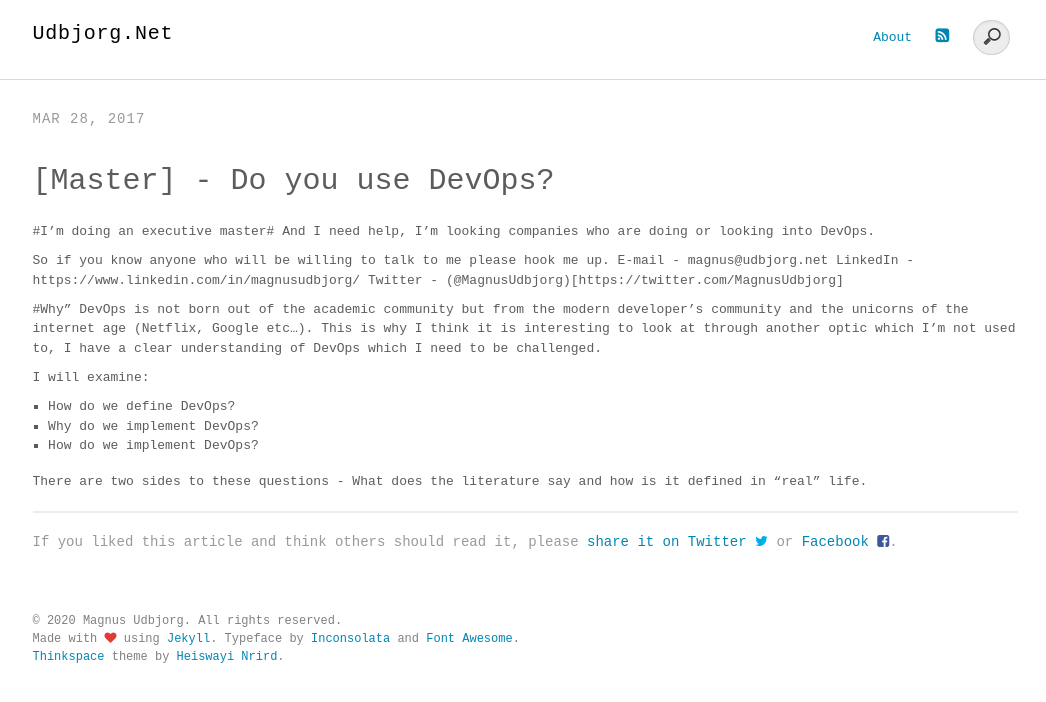
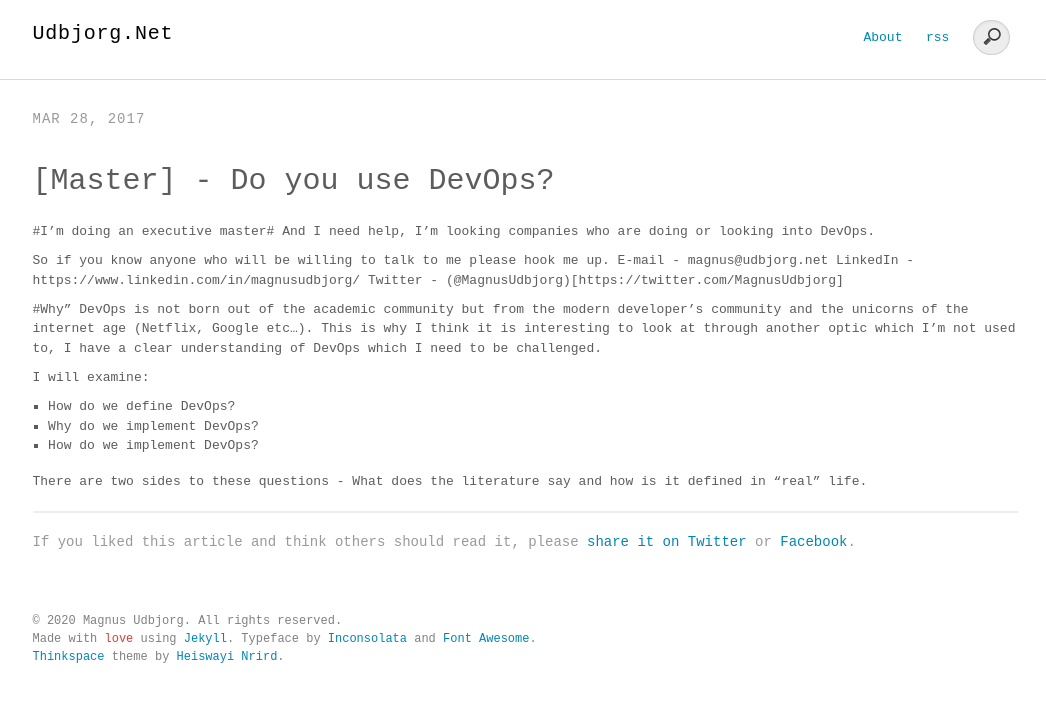
Before and after one commit to magudb/magudb.github.io, a Jekyll site: the page built from _posts/2017-03-28-You know DevOps.md, in a window 1280 px wide. Shown: the top 702 px of the page, without its empty margins (115-1161 px from the left). Built offline with Jekyll 4.4.1, drawn with Linux system fonts in a browser that asks for light colours; comment, search, counter and statistics services are not loaded.

Commit message:
more stuff

```diff
--- a/_includes/footer.html
+++ b/_includes/footer.html
@@ -1,7 +1,7 @@
 <footer class="site-footer">
 	<div class="container">
 		<small class="block">&copy; {{ site.time | date: '%Y' }} {{ site.author.name }}. All rights reserved.</small>
-		<small class="block">Made with <i class="fa fa-heart" aria-hidden="true" style="color:#DD3D36"></i> using <a
+		<small class="block">Made with <i aria-hidden="true" style="color:#DD3D36">love</i> using <a
 				href="http://jekyllrb.com/">Jekyll</a>. Typeface by <a
 				href="https://fonts.google.com/specimen/Inconsolata">Inconsolata</a> and <a
 				href="http://fontawesome.io/">Font Awesome</a>.</small>
@@ -9,6 +9,26 @@
 				href="http://heiswayi.github.io/">Heiswayi Nrird</a>.</small>
 	</div>
 </footer>
+<script>
+    (function(a,b,c){var d=a.history,e=document,f=navigator||{},g=localStorage,
+    h=encodeURIComponent,i=d.pushState,k=function(){return Math.random().toString(36)},
+    l=function(){return g.cid||(g.cid=k()),g.cid},m=function(r){var s=[];for(var t in r)
+    r.hasOwnProperty(t)&&void 0!==r[t]&&s.push(h(t)+"="+h(r[t]));return s.join("&")},
+    n=function(r,s,t,u,v,w,x){var z="https://www.google-analytics.com/collect",
+    A=m({v:"1",ds:"web",aip:c.anonymizeIp?1:void 0,tid:b,cid:l(),t:r||"pageview",
+    sd:c.colorDepth&&screen.colorDepth?screen.colorDepth+"-bits":void 0,dr:e.referrer||
+    void 0,dt:e.title,dl:e.location.origin+e.location.pathname+e.location.search,ul:c.language?
+    (f.language||"").toLowerCase():void 0,de:c.characterSet?e.characterSet:void 0,
+    sr:c.screenSize?(a.screen||{}).width+"x"+(a.screen||{}).height:void 0,vp:c.screenSize&&
+    a.visualViewport?(a.visualViewport||{}).width+"x"+(a.visualViewport||{}).height:void 0,
+    ec:s||void 0,ea:t||void 0,el:u||void 0,ev:v||void 0,exd:w||void 0,exf:"undefined"!=typeof x&&
+    !1==!!x?0:void 0});if(f.sendBeacon)f.sendBeacon(z,A);else{var y=new XMLHttpRequest;
+    y.open("POST",z,!0),y.send(A)}};d.pushState=function(r){return"function"==typeof d.onpushstate&&
+    d.onpushstate({state:r}),setTimeout(n,c.delay||10),i.apply(d,arguments)},n(),
+    a.ma={trackEvent:function o(r,s,t,u){return n("event",r,s,t,u)},
+    trackException:function q(r,s){return n("exception",null,null,null,null,r,s)}}})
+    (window,"{{ site.google_analytics }}",{anonymizeIp:true,colorDepth:true,characterSet:true,screenSize:true,language:true});
+  </script>
 <script type="module">
 	import { getCLS, getFID, getLCP } from 'https://unpkg.com/web-vitals@0.2.4/dist/web-vitals.es5.min.js?module';
 
--- a/_includes/head.html
+++ b/_includes/head.html
@@ -57,11 +57,10 @@
     <link rel="next" href="{{ paginator.next_page_path | prepend: site.baseurl | prepend: site.url }}"> {% endif %}
 
     <link rel="stylesheet" href="{{ "/assets/css/main.css" | prepend: site.baseurl | prepend: site.url }}">
-    <link rel="stylesheet" href="{{ "/assets/css/font-awesome.min.css" | prepend: site.baseurl | prepend: site.url }}">
 
     <!-- Canonical link tag -->
     <link rel="canonical" href="{{ page.url | replace:'index.html','' | prepend: site.baseurl | prepend: site.url }}">
-    <link rel="alternate" type="application/rss+xml" title="{{ site.title }}{{ site.title2 }}" href="{{ " /feed.xml
+    <link rel="alternate" type="application/rss+xml" title="{{ site.title }}{{ site.title2 }}" href="{{ "/feed.xml
         " | prepend: site.baseurl | prepend: site.url }}">
 
     <!-- Include quicklink from dist -->
@@ -70,25 +69,6 @@
 <script>
 quicklink.listen();
 </script>
-<script>
-    (function(a,b,c){var d=a.history,e=document,f=navigator||{},g=localStorage,
-    h=encodeURIComponent,i=d.pushState,k=function(){return Math.random().toString(36)},
-    l=function(){return g.cid||(g.cid=k()),g.cid},m=function(r){var s=[];for(var t in r)
-    r.hasOwnProperty(t)&&void 0!==r[t]&&s.push(h(t)+"="+h(r[t]));return s.join("&")},
-    n=function(r,s,t,u,v,w,x){var z="https://www.google-analytics.com/collect",
-    A=m({v:"1",ds:"web",aip:c.anonymizeIp?1:void 0,tid:b,cid:l(),t:r||"pageview",
-    sd:c.colorDepth&&screen.colorDepth?screen.colorDepth+"-bits":void 0,dr:e.referrer||
-    void 0,dt:e.title,dl:e.location.origin+e.location.pathname+e.location.search,ul:c.language?
-    (f.language||"").toLowerCase():void 0,de:c.characterSet?e.characterSet:void 0,
-    sr:c.screenSize?(a.screen||{}).width+"x"+(a.screen||{}).height:void 0,vp:c.screenSize&&
-    a.visualViewport?(a.visualViewport||{}).width+"x"+(a.visualViewport||{}).height:void 0,
-    ec:s||void 0,ea:t||void 0,el:u||void 0,ev:v||void 0,exd:w||void 0,exf:"undefined"!=typeof x&&
-    !1==!!x?0:void 0});if(f.sendBeacon)f.sendBeacon(z,A);else{var y=new XMLHttpRequest;
-    y.open("POST",z,!0),y.send(A)}};d.pushState=function(r){return"function"==typeof d.onpushstate&&
-    d.onpushstate({state:r}),setTimeout(n,c.delay||10),i.apply(d,arguments)},n(),
-    a.ma={trackEvent:function o(r,s,t,u){return n("event",r,s,t,u)},
-    trackException:function q(r,s){return n("exception",null,null,null,null,r,s)}}})
-    (window,"{{ site.google_analytics }}",{anonymizeIp:true,colorDepth:true,characterSet:true,screenSize:true,language:true});
-  </script>
+
 <script src="https://cdn.jsdelivr.net/npm/prerender_all@1.0.0/prerender.js"></script>
 </head>
--- a/_includes/nav.html
+++ b/_includes/nav.html
@@ -1,9 +1,10 @@
 <nav class="nav">
   <div class="container">
-    <h1 class="logo"><a href="{{ " / " | prepend: site.baseurl | prepend: site.url }}">{{ site.title }}<span>{{ site.title2 }}</span></a></h1>
+    <h1 class="logo"><a href="{{ "/ " | prepend: site.baseurl | prepend: site.url }}">{{ site.title }}<span>{{ site.title2 }}</span></a></h1>
     <ul class="navbar">
-      <li><a href="{{ " /about " | prepend: site.baseurl | prepend: site.url }}">About</a></li>
-      <li><a href="{{ " /feed.xml " |  prepend: site.baseurl | prepend: site.url }}" target="_blank"><i class="fa fa-rss-square" aria-hidden="true"></i></a></li>
+      <li><a href="{{ "/about " | prepend: site.baseurl | prepend: site.url }}">About</a></li>
+      <li><a href="{{ "/feed.xml " |  prepend: site.baseurl | prepend: site.url }}" target="_blank">
+      rss</a></li>
       <li>
         <form id="search" method="get" action="/search">
           <input type="search" placeholder="Search" id="search" name="query">
--- a/_includes/post-share.html
+++ b/_includes/post-share.html
@@ -1,7 +1,9 @@
-
 <aside class="share">
 
-  <p>If you liked this article and think others should read it, please <a href="http://twitter.com/share?text={{page.title}}&amp;url={{ site.url }}{{ page.url }}&amp;via={{ site.twitter_username }}"
-  onclick="window.open(this.href, 'twitter-share', 'width=550,height=235');return false;">share it on Twitter <i class="fa fa-twitter" aria-hidden="true" style="color:#00aced"></i></a> or <a href="https://www.facebook.com/sharer/sharer.php?u={{ site.url }}{{ page.url }}" onclick="window.open(this.href, 'facebook-share', 'width=550,height=235');return false;">Facebook <i class="fa fa-facebook-square" aria-hidden="true" style="color:#3b5998"></i></a>.</p>
+  <p>If you liked this article and think others should read it, please <a
+      href="http://twitter.com/share?text={{page.title}}&amp;url={{ site.url }}{{ page.url }}&amp;via={{ site.twitter_username }}"
+      onclick="window.open(this.href, 'twitter-share', 'width=550,height=235');return false;">share it on Twitter</a> or <a
+      href="https://www.facebook.com/sharer/sharer.php?u={{ site.url }}{{ page.url }}"
+      onclick="window.open(this.href, 'facebook-share', 'width=550,height=235');return false;">Facebook</a>.</p>
 
 </aside>
```
